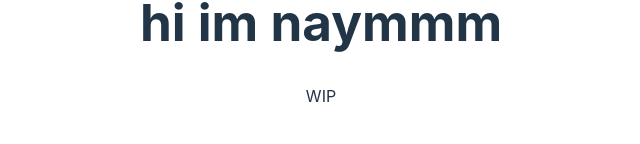
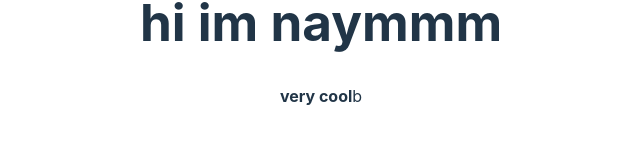
Before and after one commit to Naymmmm/vite, a Vue app: page / in a window 1280 px wide. Shown: the part 358-502 px from the top of the page, without its empty margins (319-959 px from the left). Built offline with nearby package versions, Linux system fonts and the light colour scheme.

Commit message:
very cool

```diff
--- a/src/components/Main.vue
+++ b/src/components/Main.vue
@@ -12,7 +12,7 @@ const count = ref(0)
   <h1>{{ msg }}</h1>
 
   <p>
-    WIP
+    <b>very cool</b>b
   </p>
 </template>
 
```
